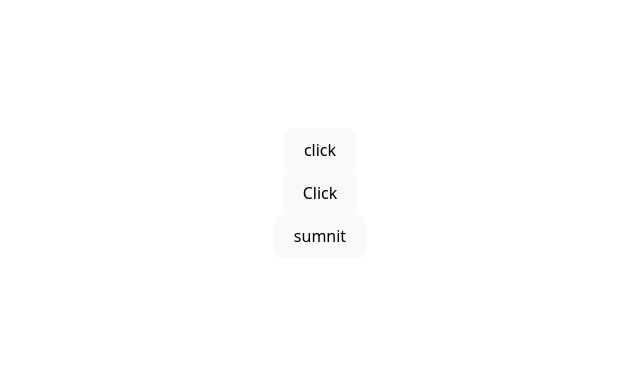
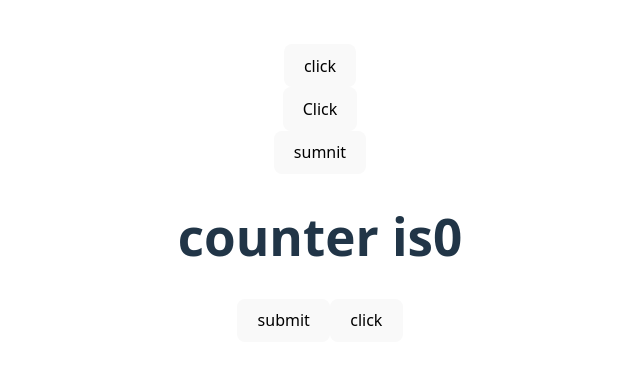
Before and after one commit to DEBAYUDHCHAKRABORTY/advanced-react, a React (Vite) app in the folder sonu/: page / in a window 1280 px wide. Shown: the part 207-572 px from the top of the page, without its empty margins (320-960 px from the left). Built offline with nearby package versions, Linux system fonts and the light colour scheme.

Commit message:
updated cpmo4

```diff
--- a/sonu/src/App.jsx
+++ b/sonu/src/App.jsx
@@ -7,6 +7,7 @@ import Multi from './compo/com3'
 import './App.css'
 
 import Greet from './compo/com1'
+import Count from './compo/comp4'
 function App() {
   const [count, setCount] = useState(0)
 
@@ -15,6 +16,7 @@ function App() {
      <Greet/>
      <Multi/>
      <Add/>
+     <Count/>
     </>
   )
 }
--- /dev/null
+++ b/sonu/src/compo/comp4.jsx
@@ -0,0 +1,19 @@
+import { useState } from "react"
+
+function Count(){
+    const [count,setCount]=useState(0);
+    function handleBt(){
+        setCount(count+1);
+    }
+    function decrease(){
+        setCount(count-1);
+    }
+    return(
+        <div>
+            <h1>counter is{count}</h1>
+            <button onClick={(handleBt)}>submit</button>
+            <button onClick={(decrease)}> click</button>
+        </div>
+    )
+}
+export default Count;
```
